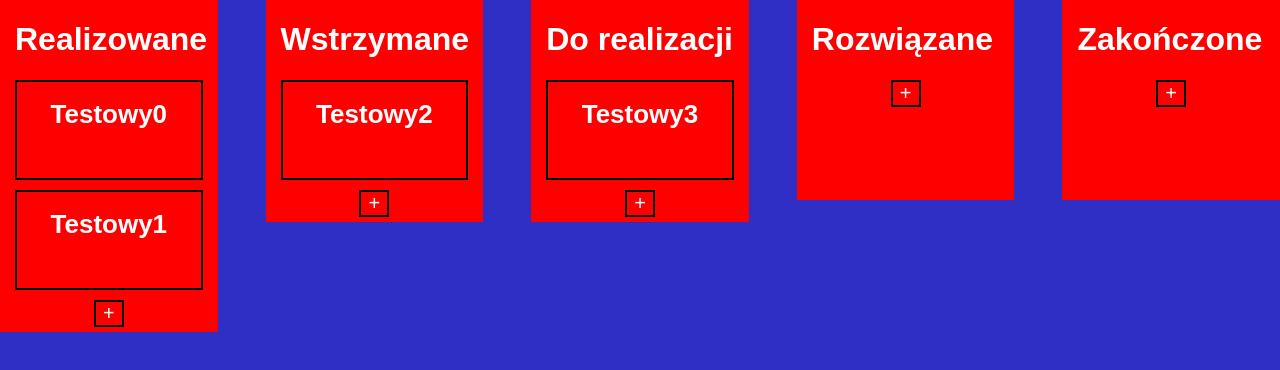
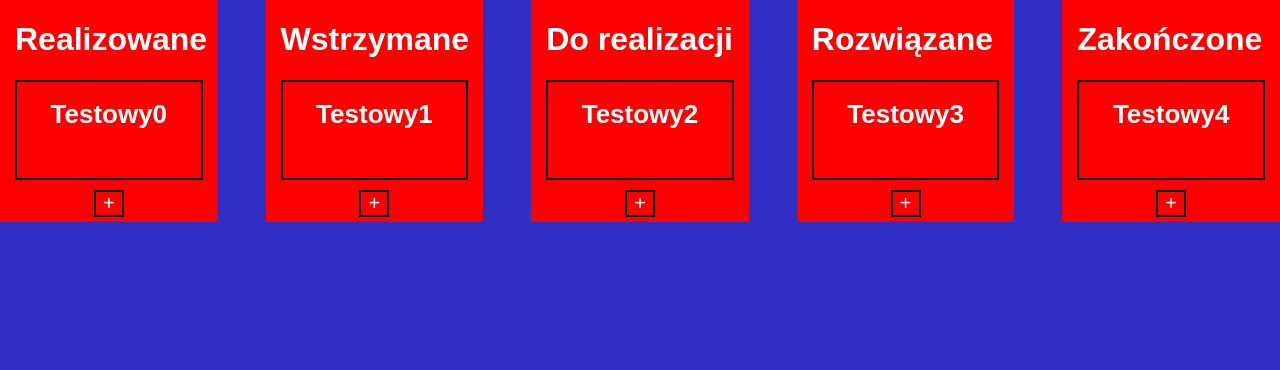
Before and after one commit to Rayahenn/task-manager, a Vue app: page / in a window 1280 px wide. Shown: the top 370 px of the page. Built offline with nearby package versions, Linux system fonts and the light colour scheme.

Commit message:
Add drag-and-drop

```diff
--- a/package.json
+++ b/package.json
@@ -9,7 +9,8 @@
   "dependencies": {
     "core-js": "^3.6.4",
     "sass-loader": "^8.0.2",
-    "vue": "^2.6.11"
+    "vue": "^2.6.11",
+    "vuedraggable": "^2.23.2"
   },
   "devDependencies": {
     "@vue/cli-plugin-babel": "~4.2.0",
--- a/src/components/TaskItem.vue
+++ b/src/components/TaskItem.vue
@@ -28,18 +28,23 @@ export default {
                 },
                 {
                     id: 2,
-                    board_id: 0,
+                    board_id: 1,
                     name: "Testowy1"
                 },
                 {
                     id: 3,
-                    board_id: 1,
+                    board_id: 2,
                     name: "Testowy2"
                 },
                 {
                     id: 4,
-                    board_id: 2,
+                    board_id: 3,
                     name: "Testowy3"
+                },
+                {
+                    id: 4,
+                    board_id: 4,
+                    name: "Testowy4"
                 }
             ],
         }
--- a/src/components/TaskList.vue
+++ b/src/components/TaskList.vue
@@ -2,7 +2,9 @@
     <div class="board">
         <div class="taskList" v-for="board in boards" :key="board.id">
             <h1>{{ board.name }}</h1>
-            <TaskItem :board_id="board.id"/>
+            <draggable :dragBoard="board" group="tasks">
+                <TaskItem :board_id="board.id"/>
+            </draggable>
             <div class="addItem">
                 <div class="add" @click="openNewItem(board.id)" :class="{ active: board.active}" v-if="!board.addingItem">+</div>
                 <div class="newItem" v-else>
@@ -18,9 +20,10 @@
 
 <script>
 import TaskItem from '@/components/TaskItem';
+import draggable from 'vuedraggable';
 export default {
     name: 'TaskList',
-    components: { TaskItem },
+    components: { TaskItem, draggable },
     data() {
         return {
             currentBoard: 0,
```
Also changed, not shown: 1 other file (tests, documents, lock files or other folders).
